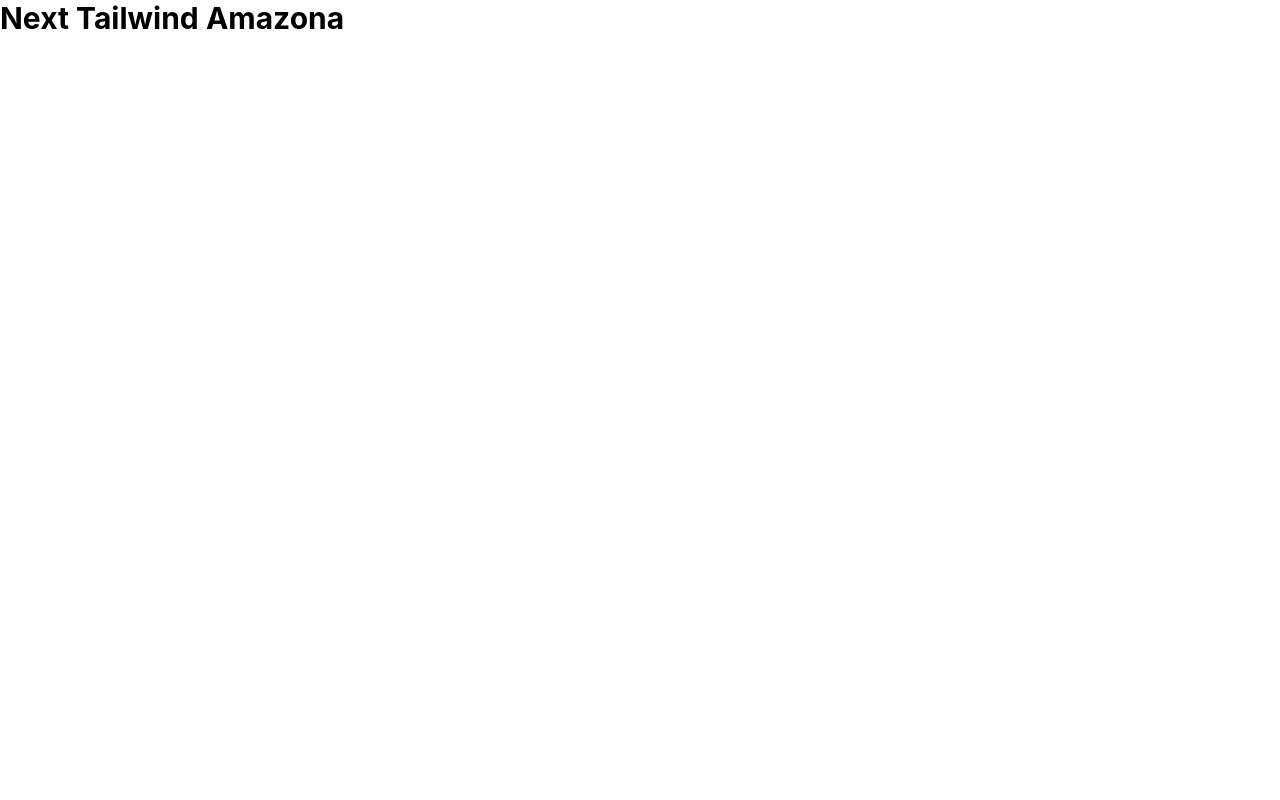
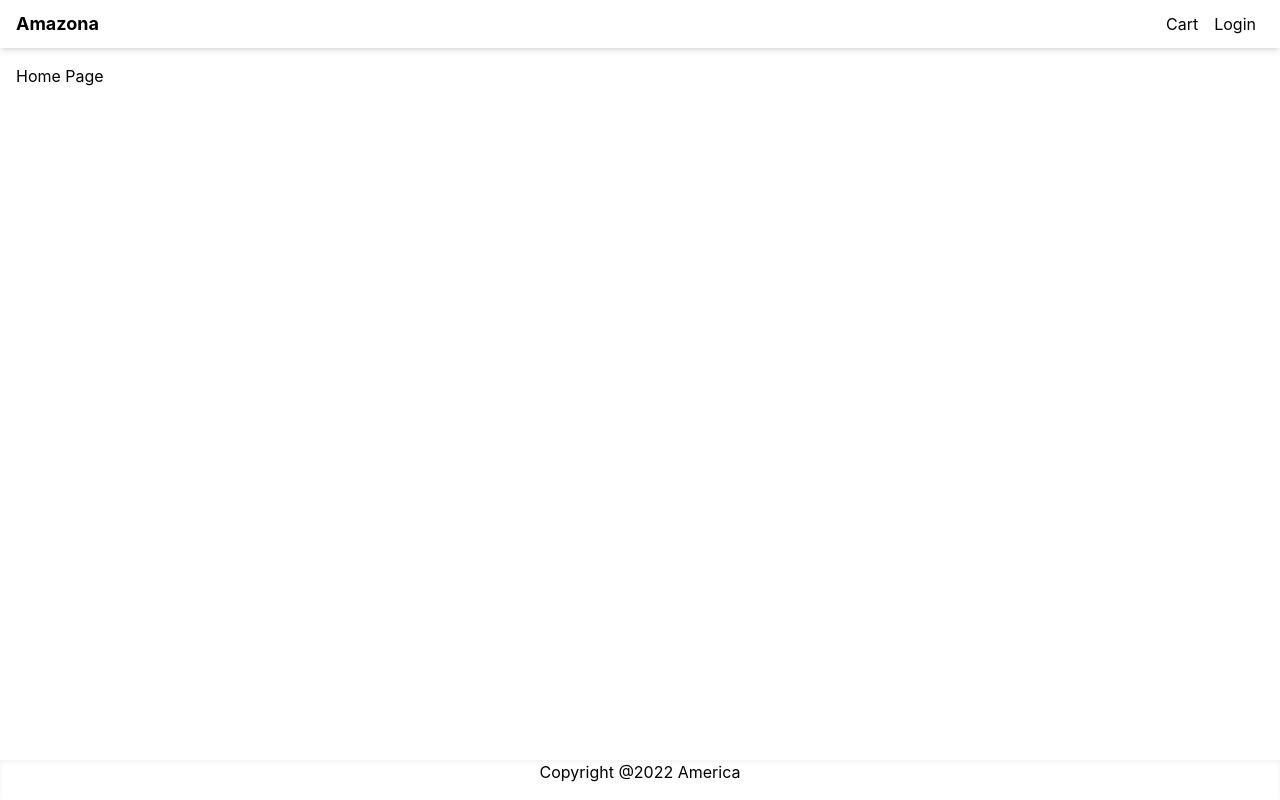
Before and after one commit to kidmun/amazon-clone, a Next.js app: page / in a window 1280 px wide. Built offline with nearby package versions, Linux system fonts and the light colour scheme.

Commit message:
create layout component

```diff
--- /dev/null
+++ b/components/Layout.js
@@ -0,0 +1,37 @@
+import React from "react";
+import Head from "next/head";
+import Link from "next/link";
+
+const Layout = (props) => {
+  return (
+    <>
+      <Head>
+        <title>{props.title ? props.title + " - Amazona" : "Amazona"}</title>
+        <meta name="description" content="Ecommerce Website" />
+        <link rel="icon" href="/favicon.ico" />
+      </Head>
+
+      <div className="flex min-h-screen flex-col justify-between">
+        <header>
+          <nav className="flex h-12 items-center px-4 justify-between shadow-md">
+            <Link href="/" legacyBehavior>
+              <a className="text-lg font-bold">Amazona</a>
+            </Link>
+            <div>
+              <Link href="/cart" legacyBehavior>
+                <a className="p-2">Cart</a>
+              </Link>
+              <Link href="/login" legacyBehavior>
+                <a className="p-2">Login</a>
+              </Link>
+            </div>
+          </nav>
+        </header>
+        <main className="container m-auto mt-4 px-4">{props.children}</main>
+        <footer className="flex h-10 justify-center items-senter shadow-inner"><p>Copyright @2022 America</p></footer>
+      </div>
+    </>
+  );
+};
+
+export default Layout;
--- a/pages/index.js
+++ b/pages/index.js
@@ -1,17 +1,8 @@
-import Head from 'next/head'
-import Image from 'next/image'
+import Layout from '../components/Layout'
 
 
 export default function Home() {
   return (
-    <div >
-      <Head>
-        <title>Create Next App</title>
-        <meta name="description" content="Generated by create next app" />
-        <link rel="icon" href="/favicon.ico" />
-      </Head>
-      <h1 className='text-3xl font-bold'>Next Tailwind Amazona</h1>
-
-    </div>
+  <Layout title="Home Page">Home Page</Layout>
   )
 }
```
Also changed, not shown: .eslintrc.json.
